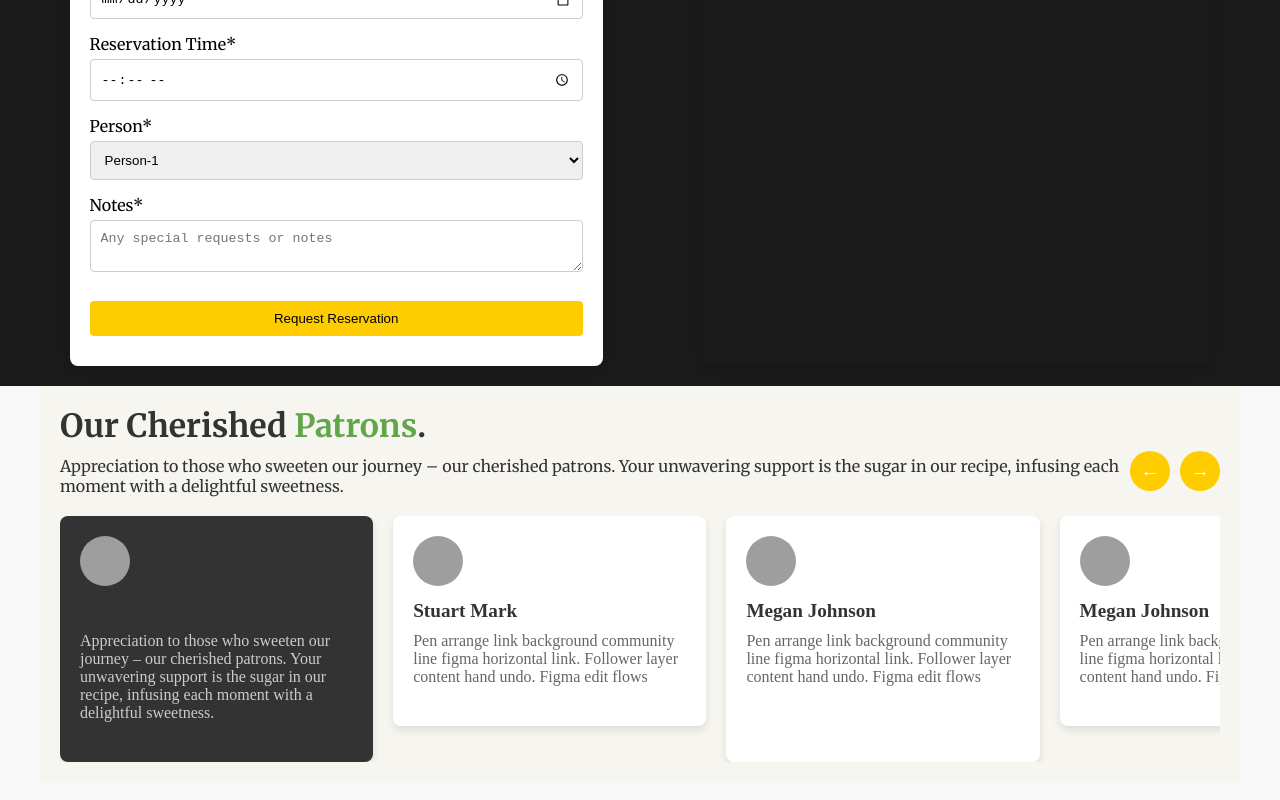
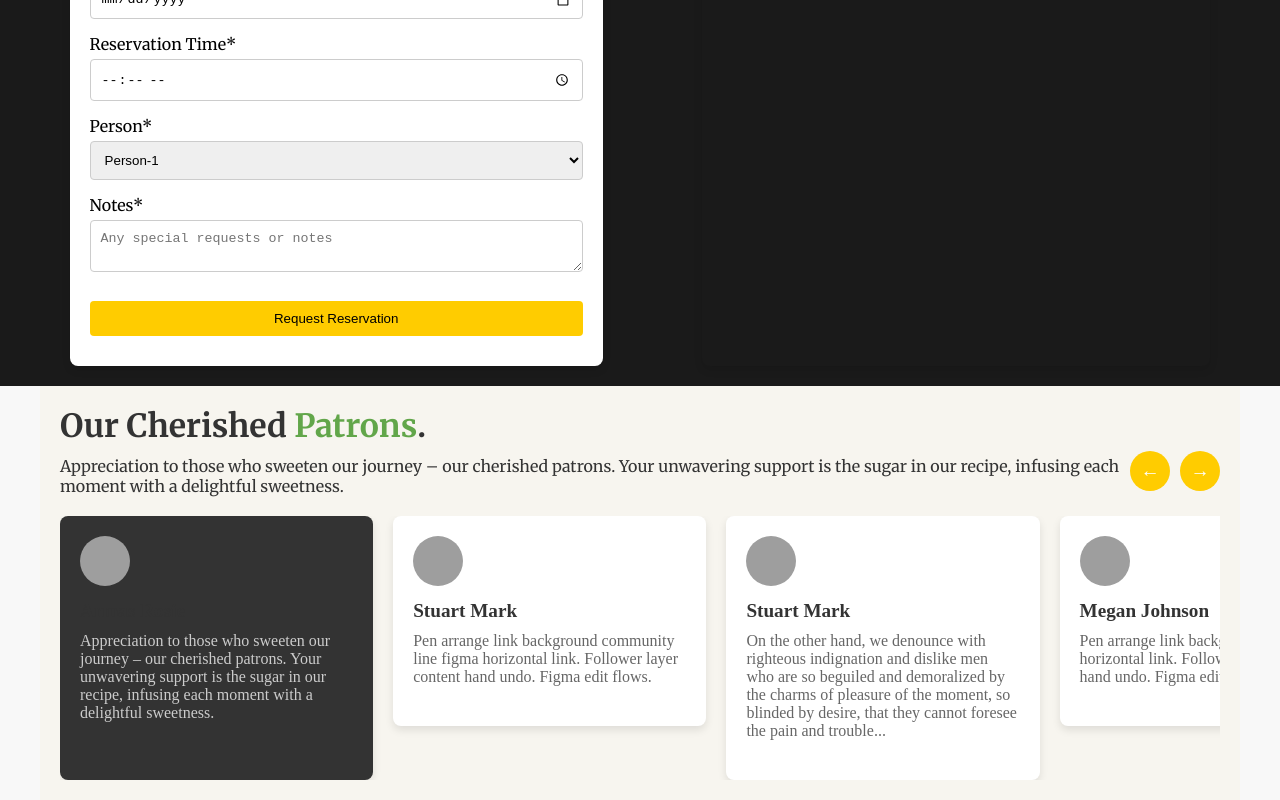
Before and after one commit to topeogunleye/aceroyal, a React (Vite) app: page /#/ in a window 1280 px wide. Shown: the part 4036-4836 px from the top of the page. Built offline with nearby package versions, Linux system fonts and the light colour scheme; grey boxes are pictures that could not be loaded.

Commit message:
refactor: Update Testimonials component layout and styling

```diff
--- a/src/components/Testimonials.tsx
+++ b/src/components/Testimonials.tsx
@@ -4,33 +4,27 @@ import './Testimonials.css';
 const testimonials = [
   {
     name: 'Armas Rosie',
+    image: 'https://images.pexels.com/photos/2664216/pexels-photo-2664216.jpeg',
     text: 'Appreciation to those who sweeten our journey – our cherished patrons. Your unwavering support is the sugar in our recipe, infusing each moment with a delightful sweetness.',
-    image: 'https://example.com/armas-rosie.jpg', // Placeholder image URL
-    highlight: true,
+    isHighlighted: true,
   },
   {
     name: 'Stuart Mark',
-    text: 'Pen arrange link background community line figma horizontal link. Follower layer content hand undo. Figma edit flows',
-    image: 'https://example.com/stuart-mark.jpg', // Placeholder image URL
-    highlight: false,
+    image: 'https://images.pexels.com/photos/220453/pexels-photo-220453.jpeg',
+    text: 'Pen arrange link background community line figma horizontal link. Follower layer content hand undo. Figma edit flows.',
+    isHighlighted: false,
+  },
+  {
+    name: 'Stuart Mark',
+    image: 'https://images.pexels.com/photos/774909/pexels-photo-774909.jpeg',
+    text: 'On the other hand, we denounce with righteous indignation and dislike men who are so beguiled and demoralized by the charms of pleasure of the moment, so blinded by desire, that they cannot foresee the pain and trouble...',
+    isHighlighted: false,
   },
   {
     name: 'Megan Johnson',
-    text: 'Pen arrange link background community line figma horizontal link. Follower layer content hand undo. Figma edit flows',
-    image: 'https://example.com/megan-johnson.jpg', // Placeholder image URL
-    highlight: false,
-  },
-  {
-    name: 'Megan Johnson',
-    text: 'Pen arrange link background community line figma horizontal link. Follower layer content hand undo. Figma edit flows',
-    image: 'https://example.com/megan-johnson.jpg', // Placeholder image URL
-    highlight: false,
-  },
-  {
-    name: 'Megan Johnson',
-    text: 'Pen arrange link background community line figma horizontal link. Follower layer content hand undo. Figma edit flows',
-    image: 'https://example.com/megan-johnson.jpg', // Placeholder image URL
-    highlight: false,
+    image: 'https://images.pexels.com/photos/415829/pexels-photo-415829.jpeg',
+    text: 'Pen arrange link background figma horizontal link. Follower layer content hand undo. Figma edit flows.',
+    isHighlighted: false,
   },
 ];
 
@@ -56,7 +50,7 @@ const Testimonials: React.FC = () => {
       <div className="testimonials">
         {testimonials.map((testimonial, index) => (
           <div
-            className={`testimonial ${testimonial.highlight ? 'highlight' : ''}`}
+            className={`testimonial ${testimonial.isHighlighted ? 'highlight' : ''}`}
             key={index}
           >
             <img src={testimonial.image} alt={`${testimonial.name}`} />
```
